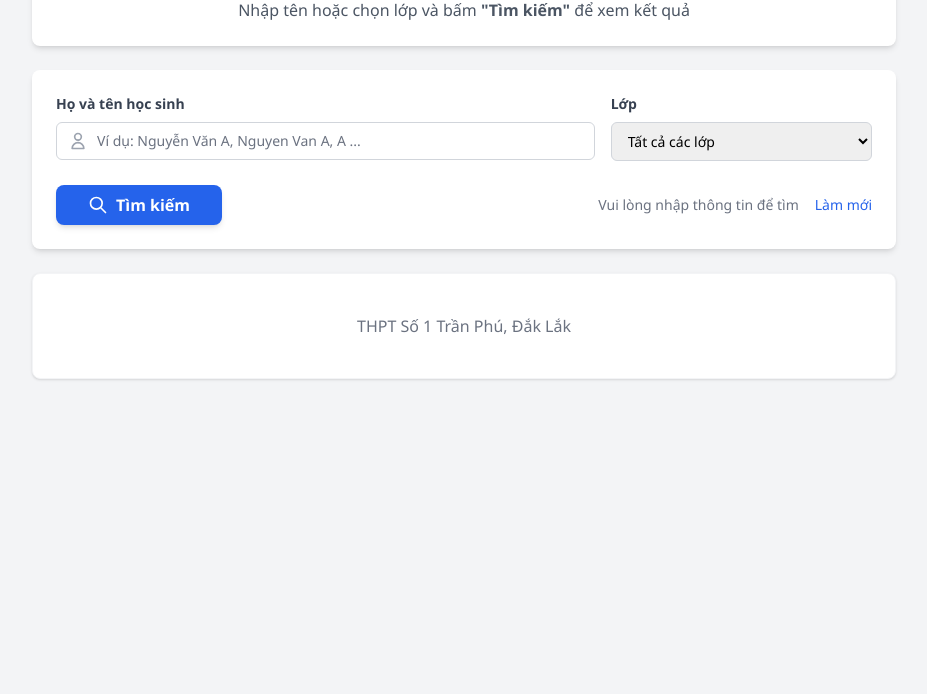
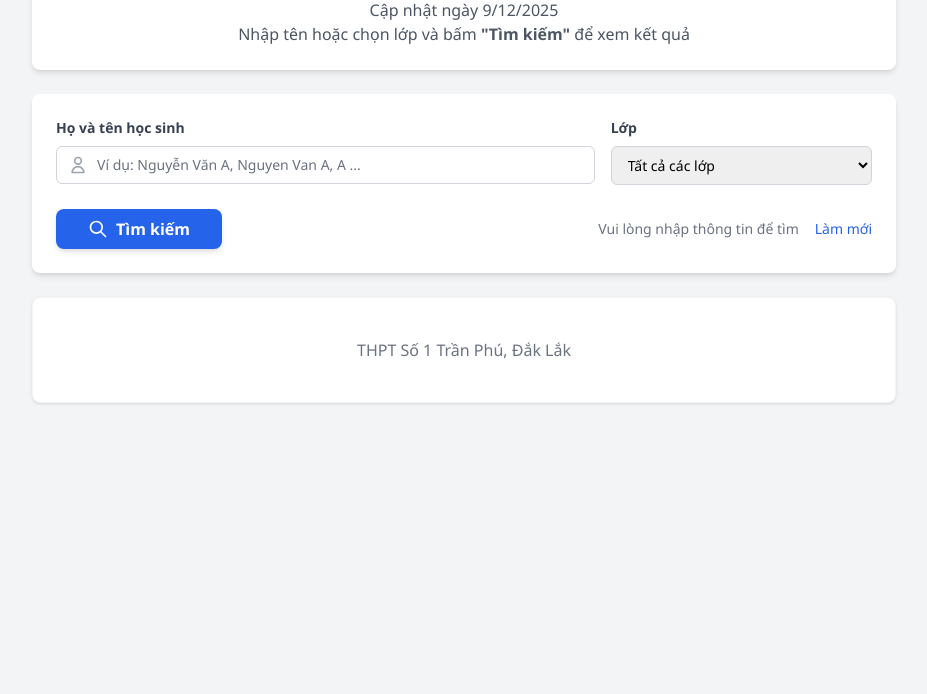
Before and after one commit to tranhongdan/dktn26, a plain HTML site: page index.html in a window 1280 px wide. Shown: the part 106-800 px from the top of the page, without its empty margins (176-1103 px from the left). Drawn offline with nearby package versions, Linux system fonts and the light colour scheme.

Commit message:
Update index.html

```diff
--- a/index.html
+++ b/index.html
@@ -20,6 +20,7 @@
         <!-- Tieu de -->
         <div class="bg-white rounded-lg shadow-md p-6 mb-6 text-center border-t-4 border-blue-600">
             <h1 class="text-2xl md:text-3xl font-bold text-blue-800 uppercase mb-2">Tra Cứu Môn ĐK Thi Tốt Nghiệp 2026</h1>
+            <p class="text-gray-600">Cập nhật ngày 9/12/2025</p>
             <p class="text-gray-600">Nhập tên hoặc chọn lớp và bấm <b>"Tìm kiếm"</b> để xem kết quả</p>
         </div>
 
```
